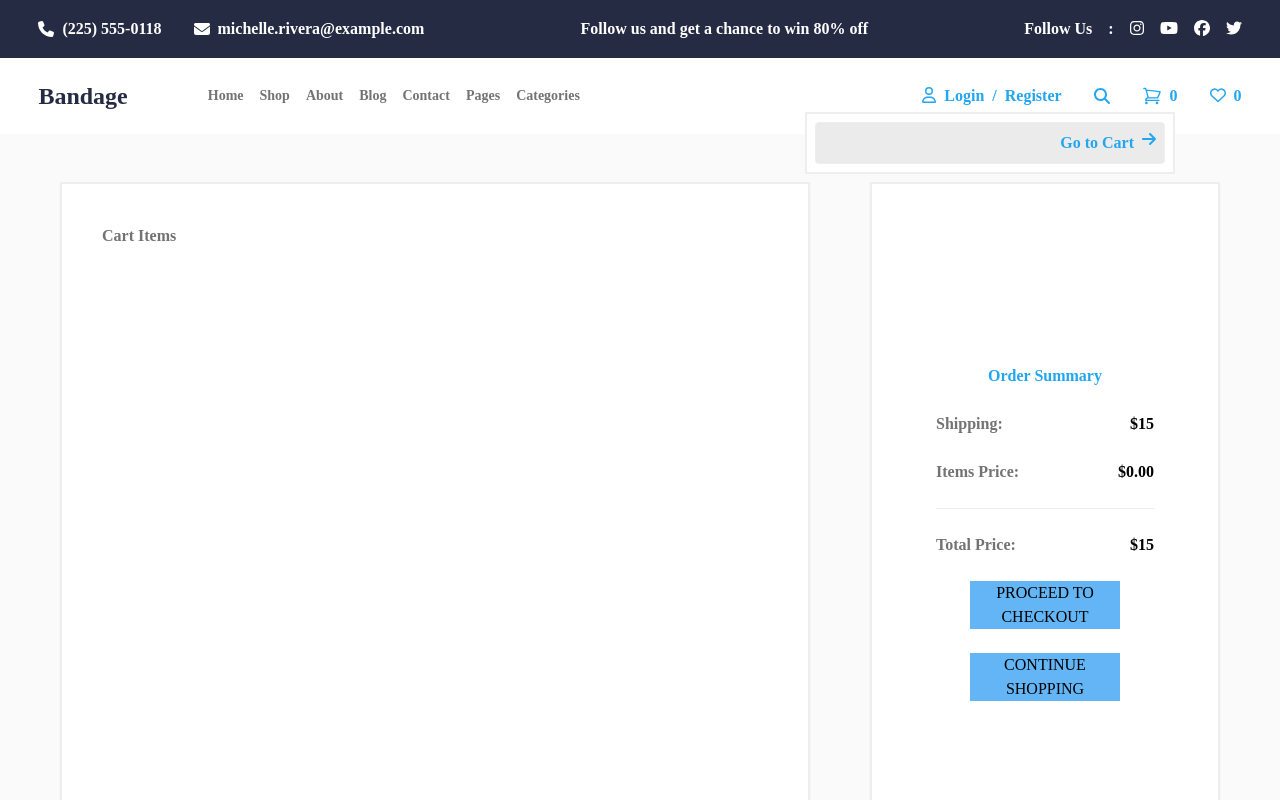
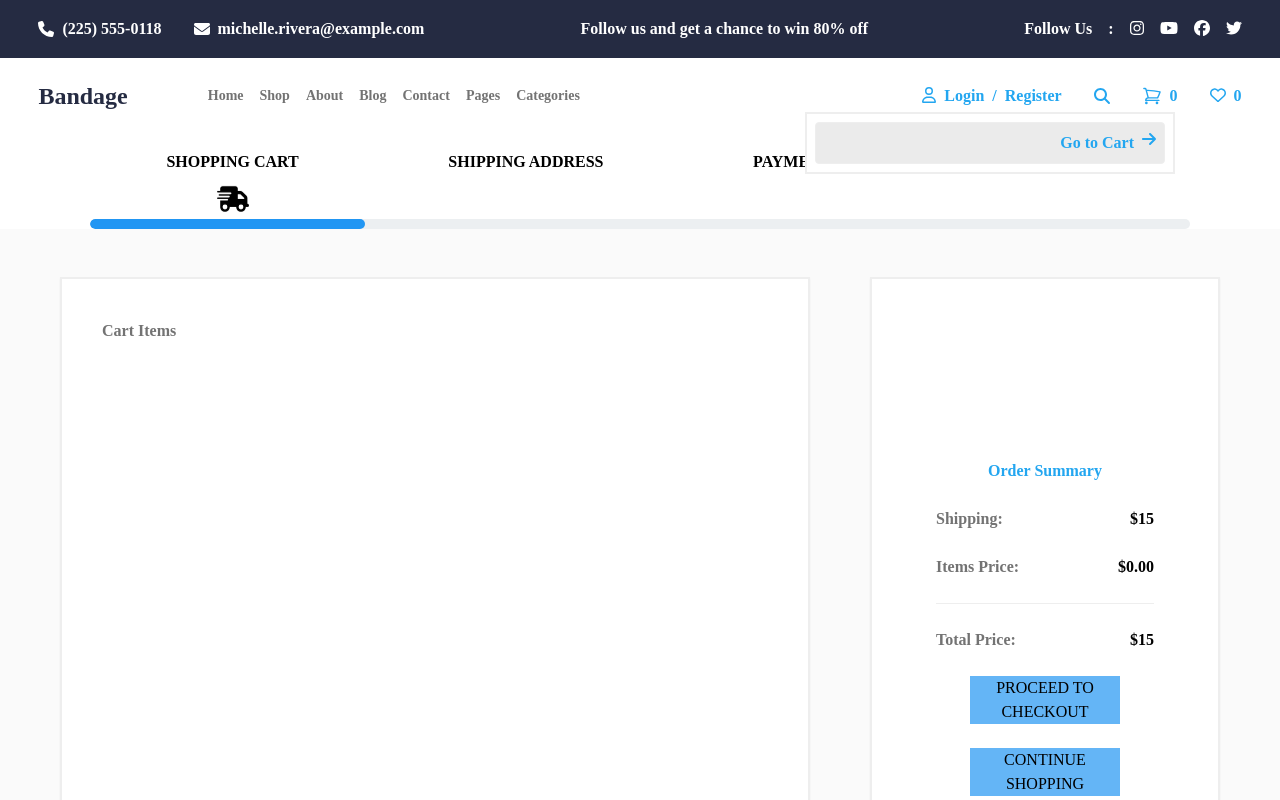
Before and after one commit to samet7ozturk/e-commerce-project, a React (Vite) app: page /shopping-cart-page in a window 1280 px wide. Shown: the top 800 px of the page. Built offline with nearby package versions, Linux system fonts and the light colour scheme; what tailwindcss-animated would draw is missing.

Commit message:
Create progress bar and car animation

```diff
--- a/src/pages/ShoppingCartPage.jsx
+++ b/src/pages/ShoppingCartPage.jsx
@@ -1,5 +1,6 @@
 import { useDispatch, useSelector } from "react-redux";
 import { FontAwesomeIcon } from "@fortawesome/react-fontawesome";
+import { Progress } from "@material-tailwind/react";
 
 import Header from "../components/Header";
 import Footer from "../components/Footer";
@@ -10,7 +11,7 @@ import {
   deleteProduct,
 } from "../store/actions/shoppingCartActions";
 
-import { faTrash } from "@fortawesome/free-solid-svg-icons";
+import { faTrash, faTruckFast } from "@fortawesome/free-solid-svg-icons";
 import { useState } from "react";
 import { Link } from "react-router-dom";
 
@@ -48,6 +49,23 @@ const ShoppingCartPage = () => {
   return (
     <main className="font-montserrat">
       <Header />
+      <div className="flex px-[13%] pt-4 justify-between">
+        <div>
+          <div className="font-semibold">SHOPPING CART</div>
+          <div className="text-center pt-2">
+            <FontAwesomeIcon
+              icon={faTruckFast}
+              className="w-8 h-8 animate-car"
+            />
+          </div>
+        </div>
+        <div className="font-semibold">SHIPPING ADDRESS</div>
+        <div className="font-semibold">PAYMENT</div>
+        <div className="font-semibold">REWIEW ORDER</div>
+      </div>
+      <div className="flex px-[7%] w-full flex-col gap-4">
+        <Progress value={25} color="blue" className="" />
+      </div>
       <div className="flex justify-evenly bg-[#fafafa] py-12">
         <div className="h-[700px] overflow-auto flex flex-col border-2 p-10 bg-white shadow-sm w-[750px] gap-6">
           <p className="text-[#737373] font-bold">Cart Items</p>
--- a/tailwind.config.js
+++ b/tailwind.config.js
@@ -21,6 +21,7 @@ module.exports = withMT({
         slide2: "slide2 1s linear both",
         dropdown: "dropdown 0.5s linear both",
         dropdown2: "dropdown2 0.5s linear both",
+        car: "car 2s linear infinite",
       },
       keyframes: {
         marquee: {
@@ -144,6 +145,23 @@ module.exports = withMT({
             opacity: "0",
           },
         },
+        car: {
+          "0%": {
+            transform: "translateY(0%)",
+          },
+          "25%": {
+            transform: "translateY(5%)",
+          },
+          "50%": {
+            transform: "translateY(-10%)",
+          },
+          "75%": {
+            transform: "translateY(5%)",
+          },
+          "100%": {
+            transform: "translateY(0%)",
+          },
+        },
       },
       fontFamily: {
         montserrat: ["Montserrat"],
```
